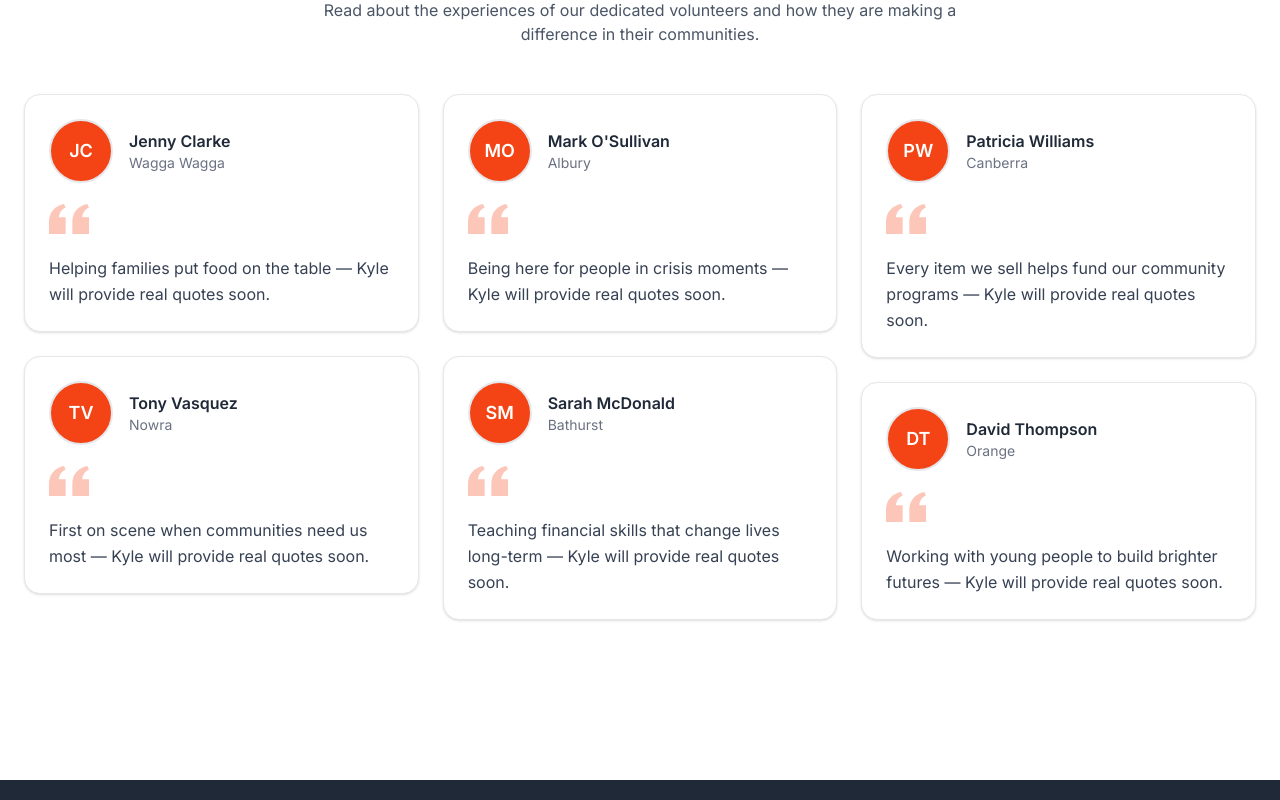
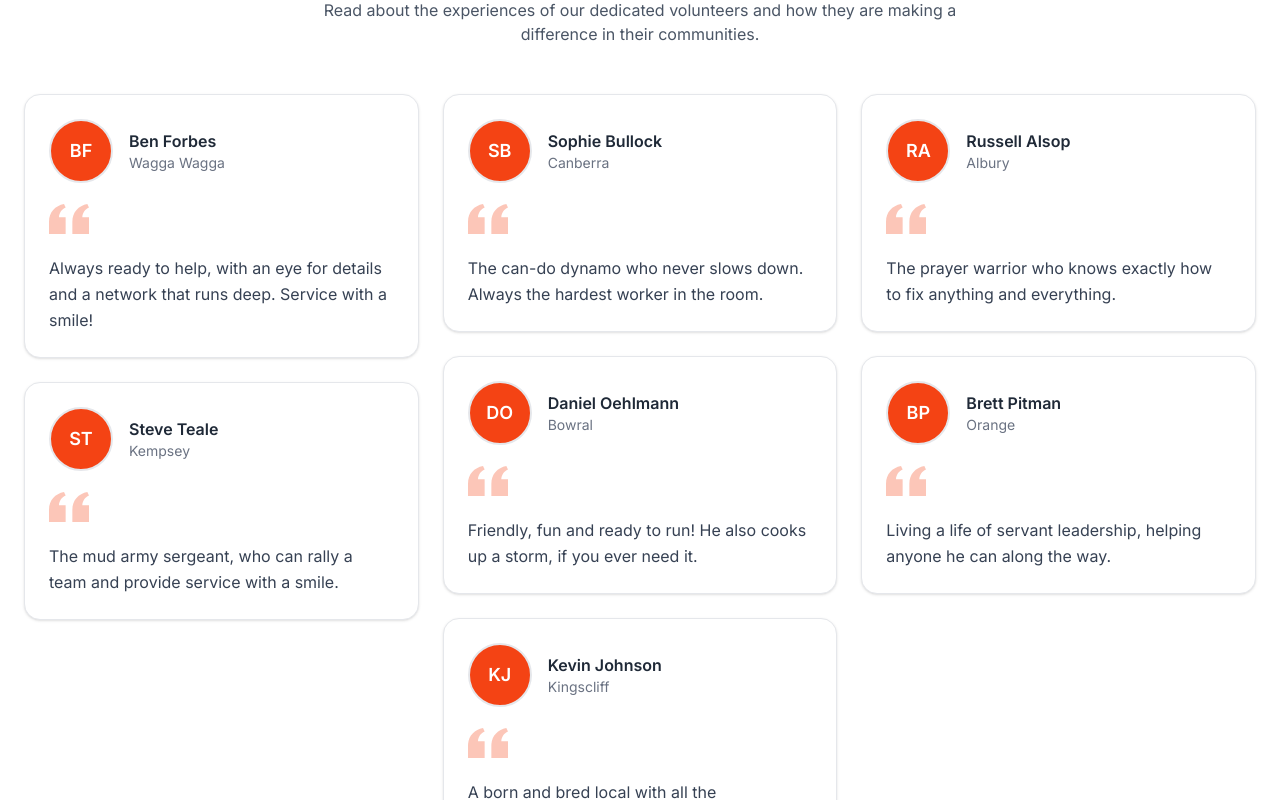
Before and after one commit to South-NSW-Conference-Office/adventistcommunityservices, a React (Vite) app: page /about in a window 1280 px wide. Shown: the part 2560-3360 px from the top of the page. Built offline with nearby package versions, Linux system fonts and the light colour scheme; no server answers.

Commit message:
content: real volunteer profiles — Ben, Sophie, Russell, Daniel, Brett, Steve, Kevin

```diff
--- a/src/app/pages/About.tsx
+++ b/src/app/pages/About.tsx
@@ -18,13 +18,13 @@ const VALUE_ICONS: Record<string, React.ComponentType<{ className?: string }>> =
 
 const STATIC_DATA = {
   testimonials: [
-    { id: 1, name: "Jenny Clarke", location: "Wagga Wagga", review: "Helping families put food on the table — Kyle will provide real quotes soon.", image: "" },
-    { id: 2, name: "Mark O'Sullivan", location: "Albury", review: "Being here for people in crisis moments — Kyle will provide real quotes soon.", image: "" },
-    { id: 3, name: "Patricia Williams", location: "Canberra", review: "Every item we sell helps fund our community programs — Kyle will provide real quotes soon.", image: "" },
-    { id: 4, name: "Tony Vasquez", location: "Nowra", review: "First on scene when communities need us most — Kyle will provide real quotes soon.", image: "" },
-    { id: 5, name: "Sarah McDonald", location: "Bathurst", review: "Teaching financial skills that change lives long-term — Kyle will provide real quotes soon.", image: "" },
-    { id: 6, name: "David Thompson", location: "Orange", review: "Working with young people to build brighter futures — Kyle will provide real quotes soon.", image: "" },
-
+    { id: 1, name: "Ben Forbes", location: "Wagga Wagga", review: "Always ready to help, with an eye for details and a network that runs deep. Service with a smile!", image: "" },
+    { id: 2, name: "Sophie Bullock", location: "Canberra", review: "The can-do dynamo who never slows down. Always the hardest worker in the room.", image: "" },
+    { id: 3, name: "Russell Alsop", location: "Albury", review: "The prayer warrior who knows exactly how to fix anything and everything.", image: "" },
+    { id: 4, name: "Daniel Oehlmann", location: "Bowral", review: "Friendly, fun and ready to run! He also cooks up a storm, if you ever need it.", image: "" },
+    { id: 5, name: "Brett Pitman", location: "Orange", review: "Living a life of servant leadership, helping anyone he can along the way.", image: "" },
+    { id: 6, name: "Steve Teale", location: "Kempsey", review: "The mud army sergeant, who can rally a team and provide service with a smile.", image: "" },
+    { id: 7, name: "Kevin Johnson", location: "Kingscliff", review: "A born and bred local with all the connections and a couple of flood clean-ups under his belt.", image: "" },
   ] as Testimonial[],
   values: [
     { icon: 'Heart', title: 'Compassion', description: 'We serve each person with genuine care and respect, regardless of their situation' },
```
